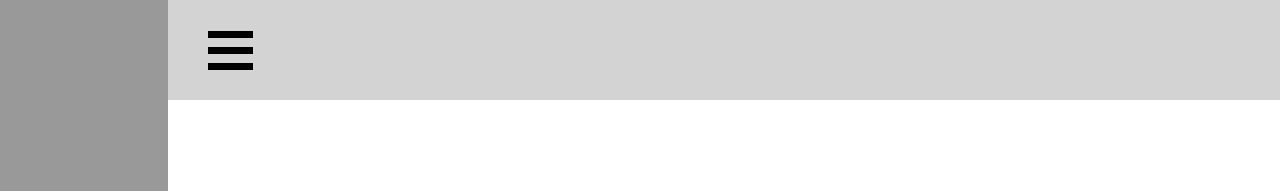
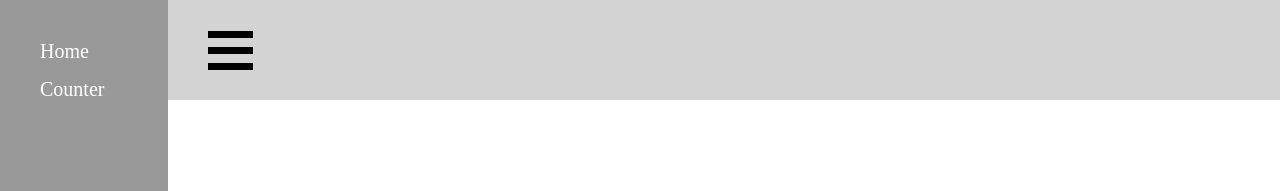
Before and after one commit to RazGhonyan02/Phase4-lession4, a React (Vite) app: page / in a window 1280 px wide. Both pictures are taken after a click on the button 62 px from the left and 50 px from the top of the page. Shown: the top 191 px of the page. Built offline with nearby package versions, Linux system fonts and the light colour scheme.

Commit message:
create NavLinks

```diff
--- a/src/components/Aside/Aside.jsx
+++ b/src/components/Aside/Aside.jsx
@@ -1,6 +1,7 @@
 import { Component } from "react";
 import styles from "./Aside.module.scss"
 import classNames from "classnames/bind";
+import Navigation from "./Navigation/Navigation";
 
 const cx = classNames.bind(styles)
 
@@ -11,13 +12,13 @@ class Aside extends Component {
             <aside
                 role={"button"}
                 onClick={stopFn}
-                    className={cx("aside",
-                        {
+                className={cx("aside", {
                     openAside: isOpenAside,
                     top: placement === "top",
                     right: placement === "right",
                     bottom: placement === "bottom"
                 })}>
+                    <Navigation />
             </aside>
         )
     }
--- /dev/null
+++ b/src/components/Aside/Navigation/Navigation.jsx
@@ -0,0 +1,22 @@
+import { Component } from "react";
+import { Link, NavLink } from "react-router-dom";
+import styles from "./Navigation.module.scss"
+
+class Navigation extends Component {
+    activeStyle = (isActive) => {
+        return {
+            textDecoration: isActive ? "bold" : "none"
+        }
+    }
+    render() {
+        return (
+            <nav className={styles.container}>
+                <NavLink to="/" className={styles.navLink}>
+                    Home</NavLink>
+                <NavLink to="/counter" className={styles.navLink}>
+                    Counter</NavLink>
+            </nav>
+        )
+    }
+}
+export default Navigation;
--- /dev/null
+++ b/src/components/Aside/Navigation/Navigation.module.scss
@@ -0,0 +1,11 @@
+.container {
+    padding: 40px;
+    display: flex;
+    flex-direction: column;
+    gap: 15px;
+}
+.navLink {
+    font-size: 20px;
+    text-decoration: none;
+    color: white;
+}
--- a/src/components/Header/Header.module.scss
+++ b/src/components/Header/Header.module.scss
@@ -20,7 +20,6 @@
 
 .burger span {
     display: block;
-
     width: 50px;
     height: 7px;
     background-color: black;
```
Lines whose indentation alone changed are shown as unchanged.
